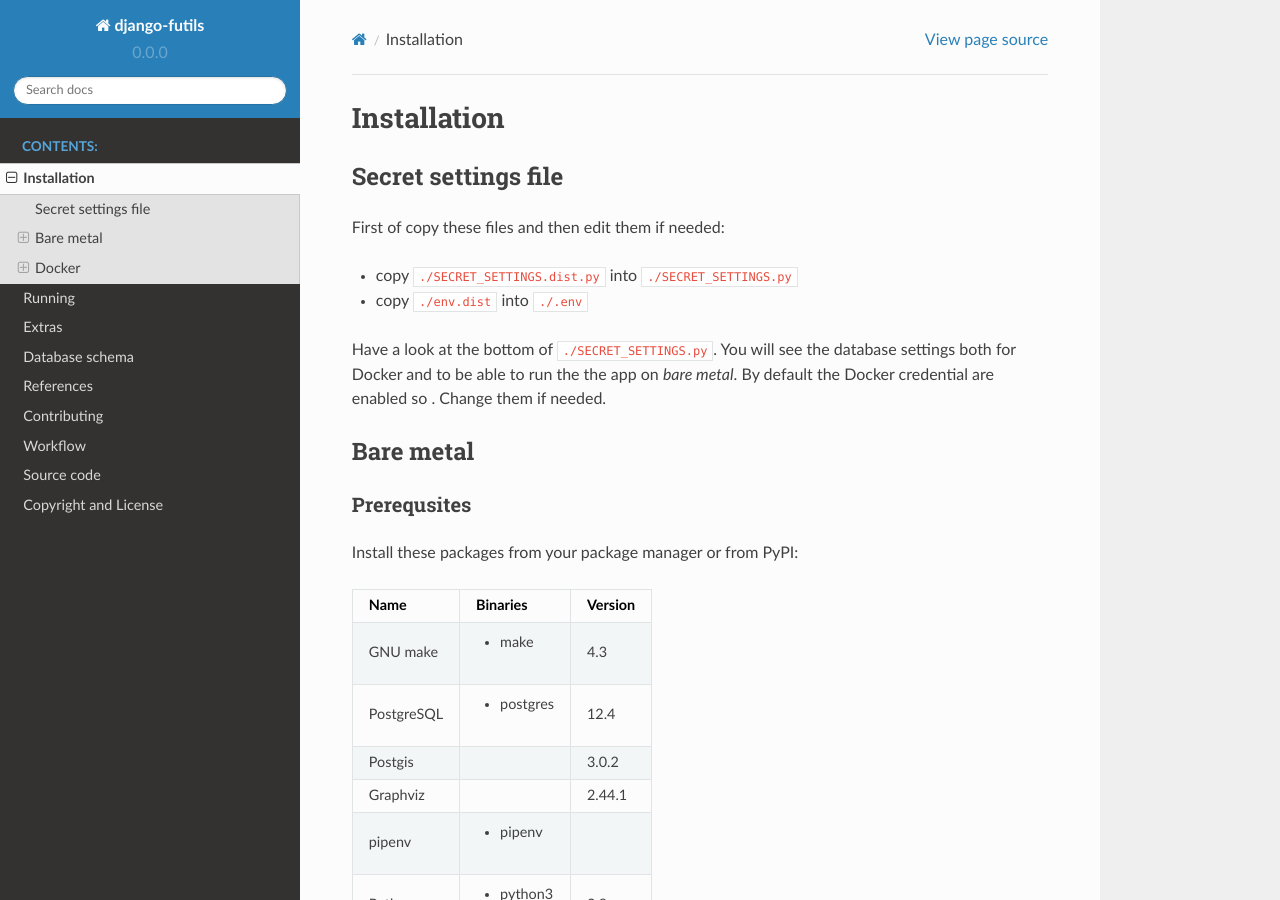
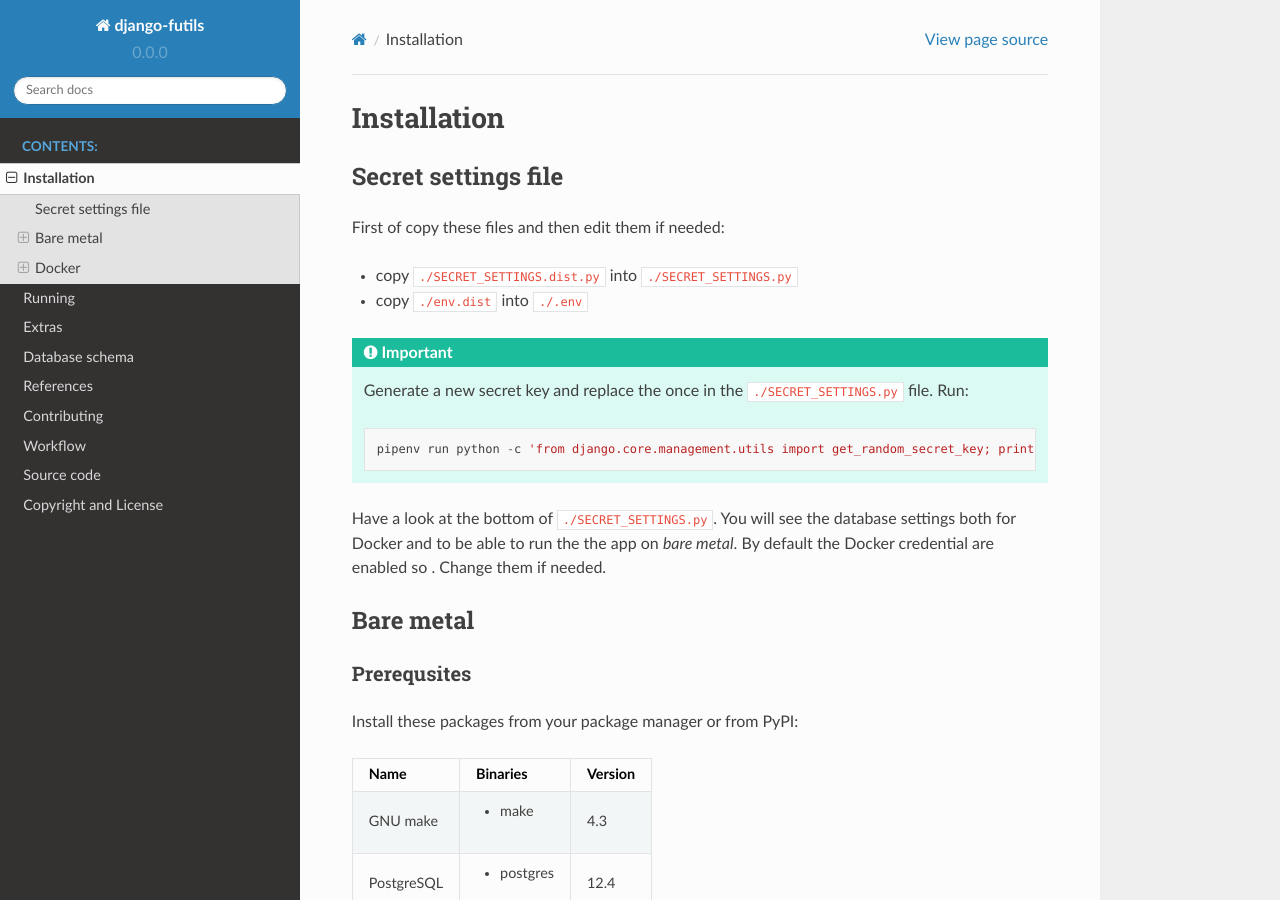
Before and after one commit to frnmst/django-futils, a Sphinx documentation site: the page built from docs/install.rst, in a window 1280 px wide and 900 px high. Built offline with Sphinx 7.4.7 and the Read the Docs theme 2.0.0, drawn with Linux system fonts in a browser that asks for light colours.

Commit message:
Added warning.

```diff
--- a/docs/install.rst
+++ b/docs/install.rst
@@ -8,6 +8,16 @@ First of copy these files and then edit them if needed:
 
 - copy ``./SECRET_SETTINGS.dist.py`` into ``./SECRET_SETTINGS.py``
 - copy ``./env.dist`` into ``./.env``
+
+.. important:: Generate a new secret key and replace the once in the ``./SECRET_SETTINGS.py`` file. Run:
+
+
+  ::
+
+
+      pipenv run python -c 'from django.core.management.utils import get_random_secret_key; print(get_random_secret_key())'
+
+
 
 Have a look at the bottom of ``./SECRET_SETTINGS.py``. You will see the database settings
 both for Docker and to be able to run the the app on *bare metal*.
```
